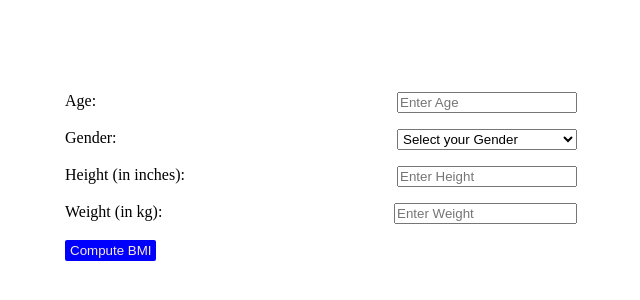
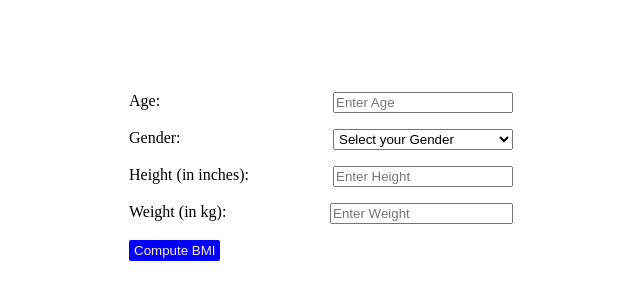
Before and after one commit to lal15aditi/VirSoftech-Task, a React (Create React App) app: page / in a window 1280 px wide. Shown: the part 144-444 px from the top of the page, without its empty margins (319-959 px from the left). Built offline with nearby package versions, Linux system fonts and the light colour scheme.

Commit message:
Update Test.css

```diff
--- a/src/Components/Test.css
+++ b/src/Components/Test.css
@@ -17,7 +17,7 @@
 .main>div {
     display: flex;
     justify-content: space-between;
-    min-width: 40%;
+    min-width: 30%;
     gap: 8px;
     text-align: left;
 }
```
